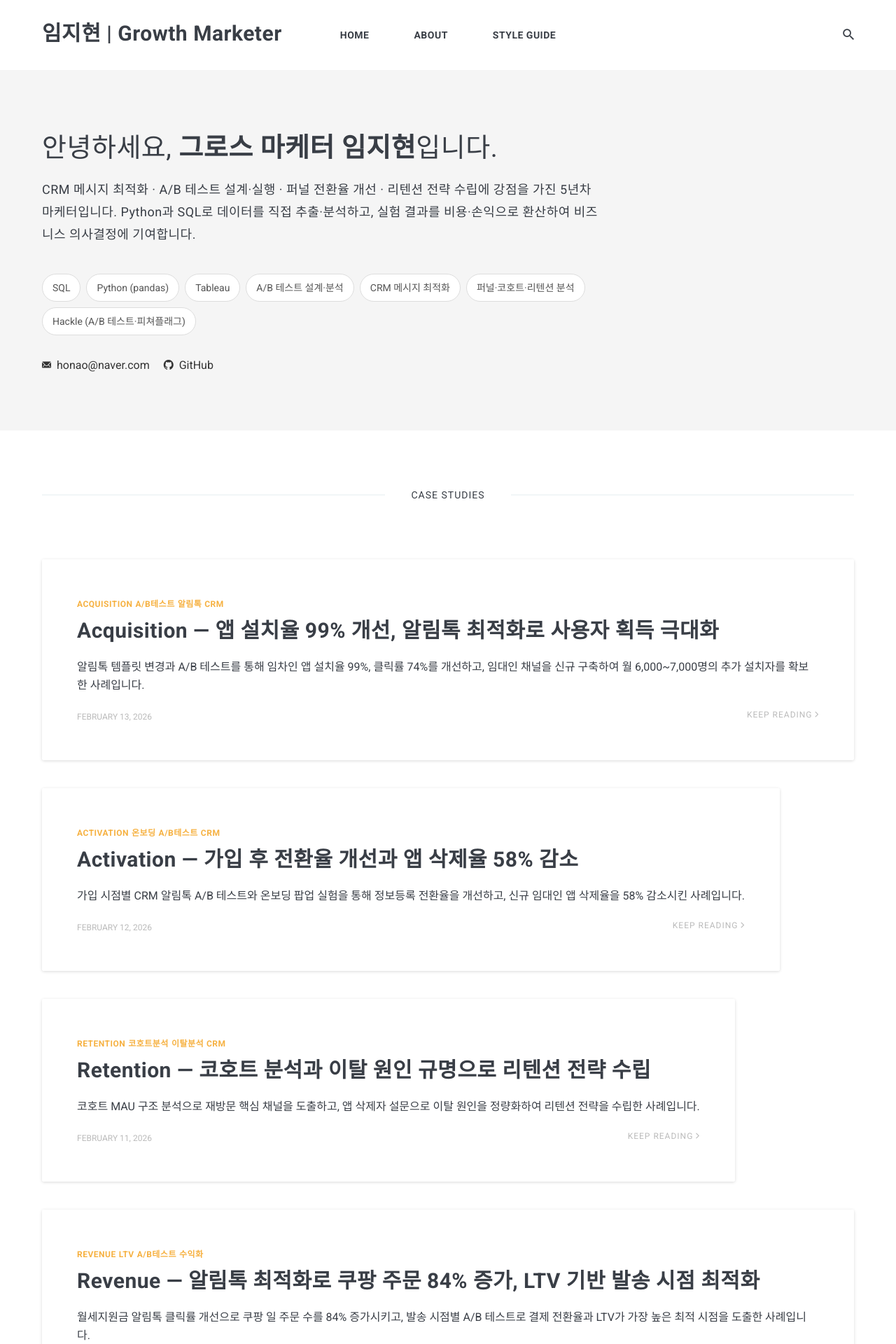
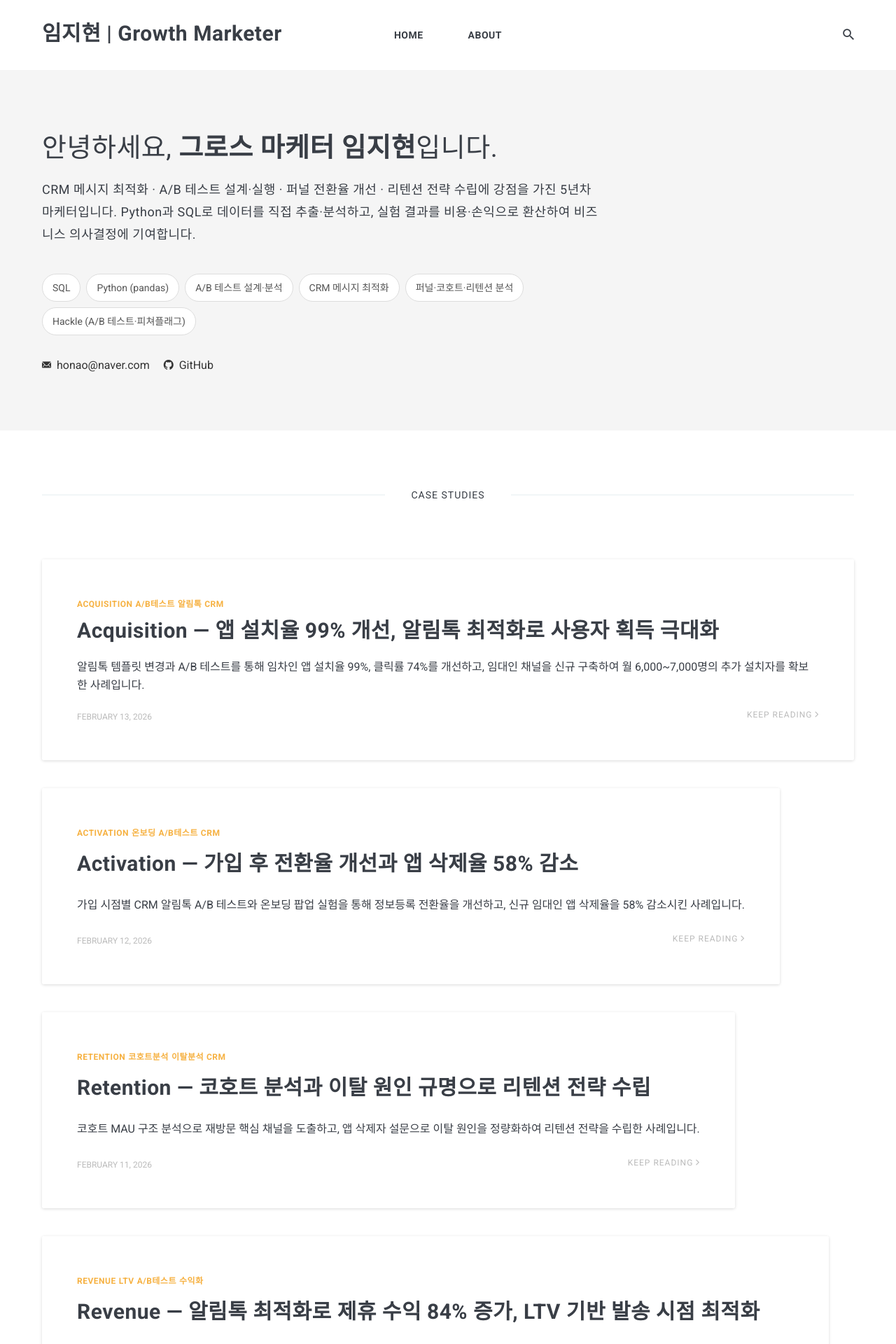
Before and after one commit to JyunIm/JyunIm.github.io, a Jekyll site: the page built from index.html, in a window 1280 px wide. Shown: the top 1920 px of the page at 70% size. Built offline with Jekyll 4.4.1, drawn with Linux system fonts in a browser that asks for light colours; nearby versions of some CDN libraries; the list of posts is cut into pages by our own code; some of the changed text lies outside the part shown.

Commit message:
Remove Tableau from skills, delete Style Guide page, unify card sizes, update Revenue wording
- Remove Tableau from skill tags and About page
- Delete styleguide.md to remove Style Guide menu
- Add min-height to article cards for uniform sizing
- Change "쿠팡 주문" to "제휴 수익" in Revenue case study

Co-Authored-By: Claude Opus 4.6 <noreply@anthropic.com>

```diff
--- a/_data/settings.yml
+++ b/_data/settings.yml
@@ -15,7 +15,6 @@ author:
   skills:
     - SQL
     - Python (pandas)
-    - Tableau
     - A/B 테스트 설계·분석
     - CRM 메시지 최적화
     - 퍼널·코호트·리텐션 분석
--- a/_pages/about.md
+++ b/_pages/about.md
@@ -12,7 +12,7 @@ permalink: /about/
 
 ## Skills
 
-- **데이터 분석**: SQL, Python (pandas), Tableau
+- **데이터 분석**: SQL, Python (pandas)
 - **마케팅 역량**: A/B 테스트 설계·분석, CRM 메시지 최적화, 고객 세그먼테이션, 퍼널 분석, 코호트·리텐션 분석, LTV 분석
 - **도구**: Hackle(핵클, A/B 테스트·피쳐플래그), Notion, Slack
 
@@ -29,7 +29,7 @@ permalink: /about/
 - 임차인 앱 설치 유도 알림톡 클릭률 74% 개선, 설치율 99% 개선
 - 임대인 앱 설치 채널 구축으로 월 6,000~7,000명 추가 확보 (설치당 93원)
 - 신규 임대인 앱 삭제율 58% 감소 (11.67% → 4.84%)
-- 월세지원금 알림톡 최적화로 쿠팡 일 주문 수 84% 증가
+- 월세지원금 알림톡 최적화로 제휴 수익 84% 증가
 - Python 기반 이상치 탐지 시스템 구축, 300+ CRM 채널 자동 모니터링
 
 ### 바이브라이프 · 마케터
--- a/_posts/2026-02-10-revenue.markdown
+++ b/_posts/2026-02-10-revenue.markdown
@@ -1,7 +1,7 @@
 ---
 layout: post
-title: "Revenue — 알림톡 최적화로 쿠팡 주문 84% 증가, LTV 기반 발송 시점 최적화"
-description: "월세지원금 알림톡 클릭률 개선으로 쿠팡 일 주문 수를 84% 증가시키고, 발송 시점별 A/B 테스트로 결제 전환율과 LTV가 가장 높은 최적 시점을 도출한 사례입니다."
+title: "Revenue — 알림톡 최적화로 제휴 수익 84% 증가, LTV 기반 발송 시점 최적화"
+description: "월세지원금 알림톡 클릭률 개선으로 제휴 수익을 84% 증가시키고, 발송 시점별 A/B 테스트로 결제 전환율과 LTV가 가장 높은 최적 시점을 도출한 사례입니다."
 date: 2026-02-10 10:00:00
 image: # no image
 tags: [Revenue, LTV, A/B테스트, 수익화]
@@ -25,7 +25,7 @@ tags: [Revenue, LTV, A/B테스트, 수익화]
 ### 성과
 - **클릭률 21% 개선** (11.5% → 14.0%)
 - [월세 지원금 받기] 버튼 **클릭률 66% 개선** (6.0% → 10.0%)
-- 쿠팡 일 주문 수 **84% 증가** (502건 → 923건)
+- 제휴 수익 **84% 증가** (일 502건 → 923건)
 
 ---
 
--- a/_sass/4-layouts/_article.scss
+++ b/_sass/4-layouts/_article.scss
@@ -90,6 +90,10 @@
   .article-without-image {
     width: 100%;
     margin-left: auto;
+    min-height: 280px;
+    display: flex;
+    flex-direction: column;
+    justify-content: space-between;
   }
 
   @media only screen and (max-width: $tablet) {
```
Also changed, not shown: _pages/styleguide.md (deleted, +0 -93 lines).
